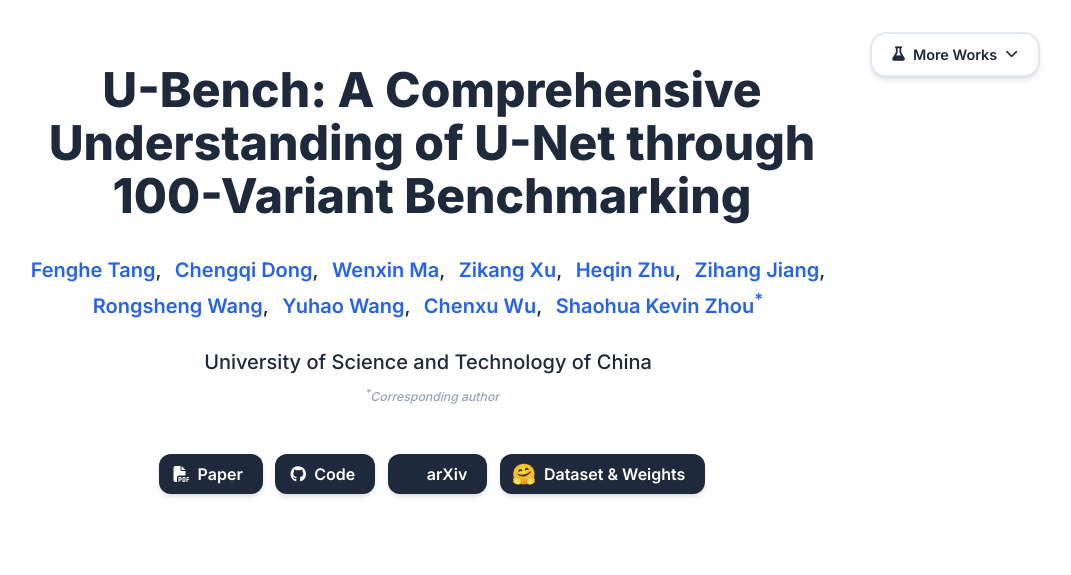
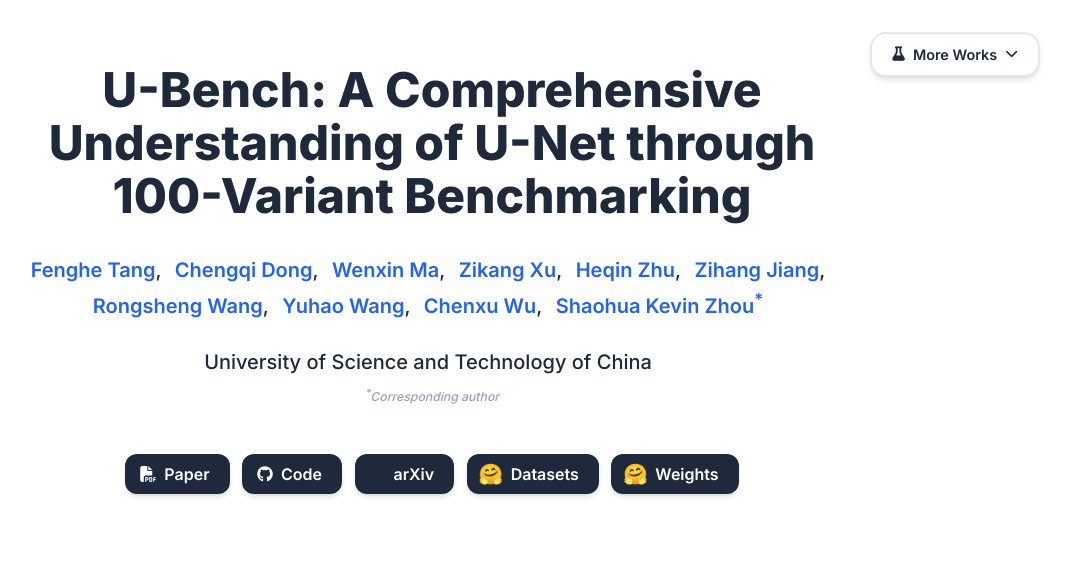
Before and after one commit to FengheTan9/ubench, a plain HTML site: page index.html in a window 1280 px wide. Shown: the top 575 px of the page, without its empty margins (208-1279 px from the left). Drawn offline with nearby package versions, Linux system fonts and the light colour scheme; some icons are missing.

Commit message:
update index

```diff
--- a/index.html
+++ b/index.html
@@ -344,10 +344,18 @@
               </span>
 
               <span class="link-block">
+                <a href="https://huggingface.co/datasets/FengheTan9/U-Bench" target="_blank"
+                class="external-link button is-normal is-rounded is-dark">
+                <span class="icon" style="vertical-align: middle; font-size: 20px;">🤗</span>
+                <span style="vertical-align: middle;">Datasets</span>
+                </a>
+              </span>
+
+              <span class="link-block">
                 <a href="https://huggingface.co/FengheTan9/U-Bench" target="_blank"
                 class="external-link button is-normal is-rounded is-dark">
                 <span class="icon" style="vertical-align: middle; font-size: 20px;">🤗</span>
-                <span style="vertical-align: middle;">Dataset & Weights</span>
+                <span style="vertical-align: middle;">Weights</span>
                 </a>
               </span>
 
```
